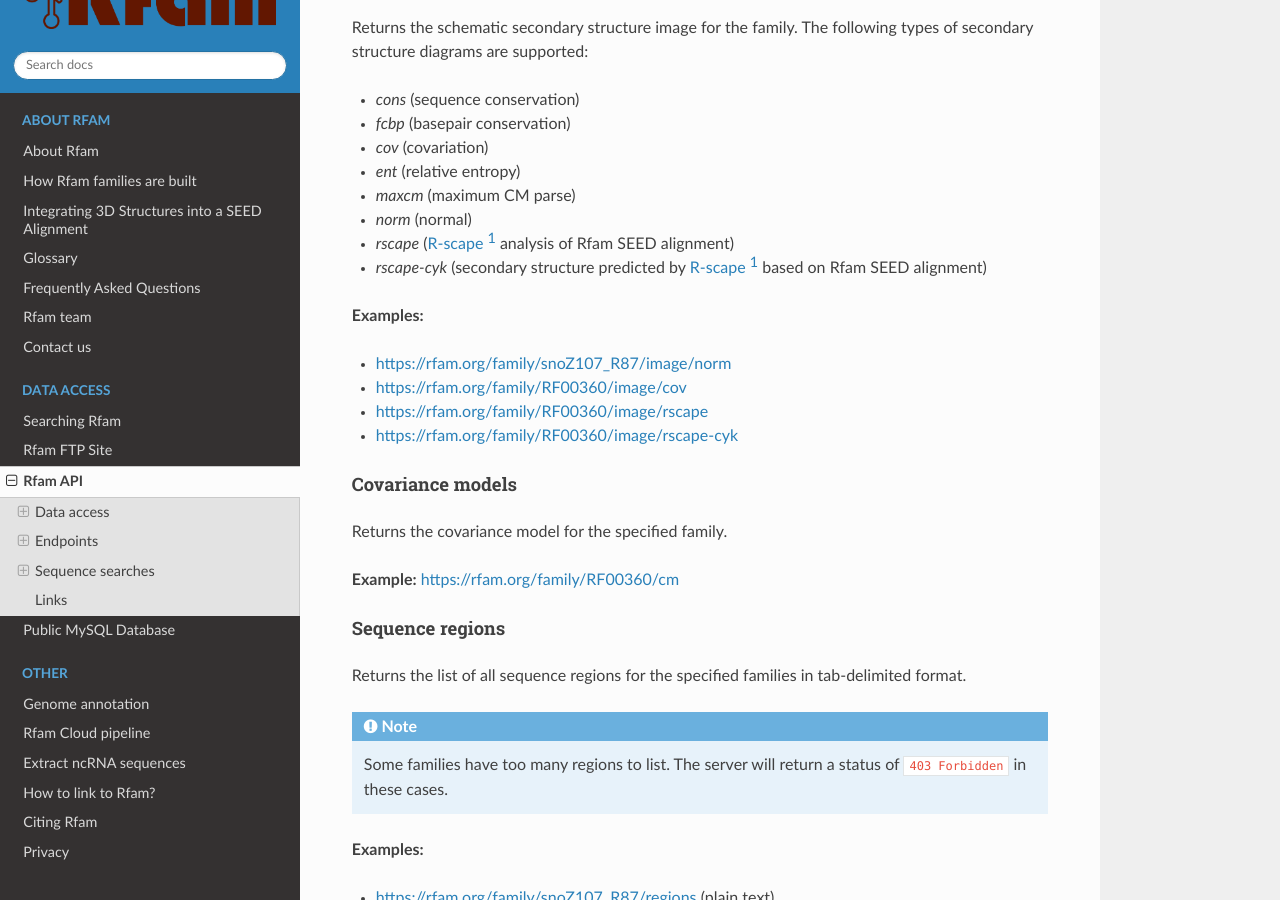
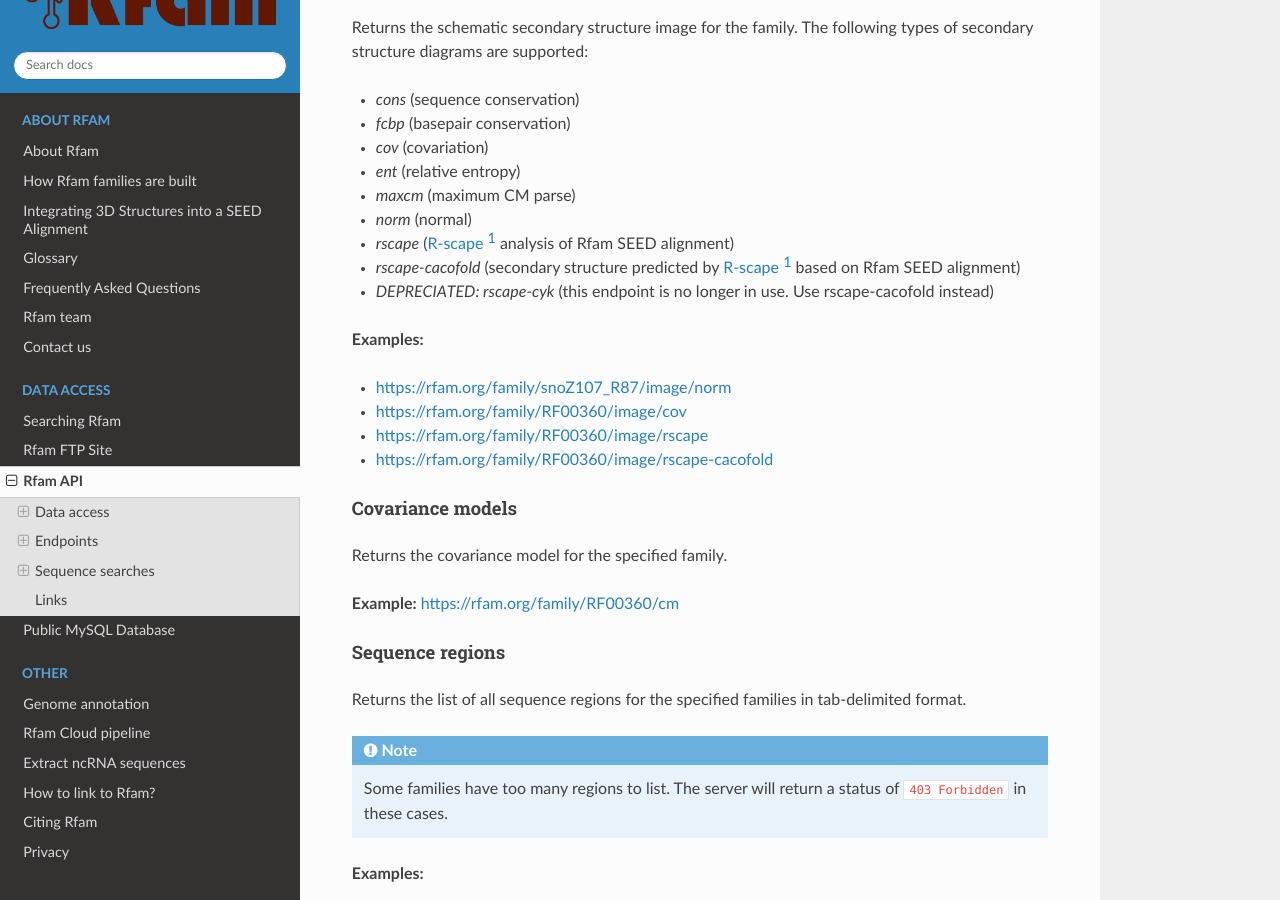
Before and after one commit to Rfam/rfam-docs, a Sphinx documentation site: the page built from docs/source/api.rst, in a window 1280 px wide and 900 px high, scrolled down 3822 px. Built offline with Sphinx 7.4.7 and the Read the Docs theme 3.1.0, drawn with Linux system fonts in a browser that asks for light colours; pages that are not in the unit, such as notebooks, are missing from menus.

Commit message:
Updated API endpoint documentation

```diff
--- a/docs/source/api.rst
+++ b/docs/source/api.rst
@@ -180,14 +180,15 @@
 * *maxcm* (maximum CM parse)
 * *norm* (normal)
 * *rscape* (`R-scape`_ analysis of Rfam SEED alignment)
-* *rscape-cyk* (secondary structure predicted by `R-scape`_ based on Rfam SEED alignment)
+* *rscape-cacofold* (secondary structure predicted by `R-scape`_ based on Rfam SEED alignment)
+* *DEPRECIATED: rscape-cyk* (this endpoint is no longer in use. Use rscape-cacofold instead)
 
 **Examples:**
 
 * https://rfam.org/family/snoZ107_R87/image/norm
 * https://rfam.org/family/RF00360/image/cov
 * https://rfam.org/family/RF00360/image/rscape
-* https://rfam.org/family/RF00360/image/rscape-cyk
+* https://rfam.org/family/RF00360/image/rscape-cacofold
 
 Covariance models
 +++++++++++++++++
```
Also changed, not shown: 1 other file.
